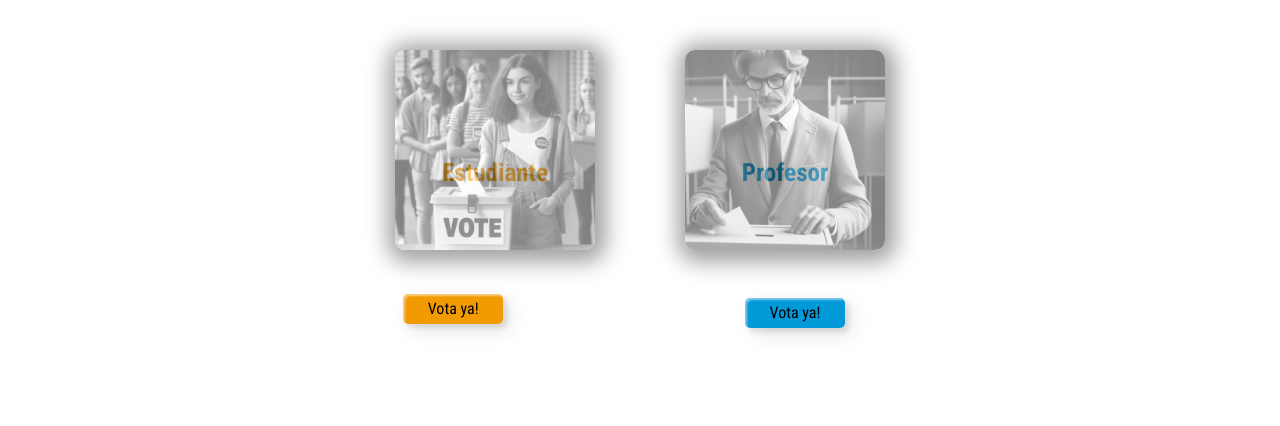
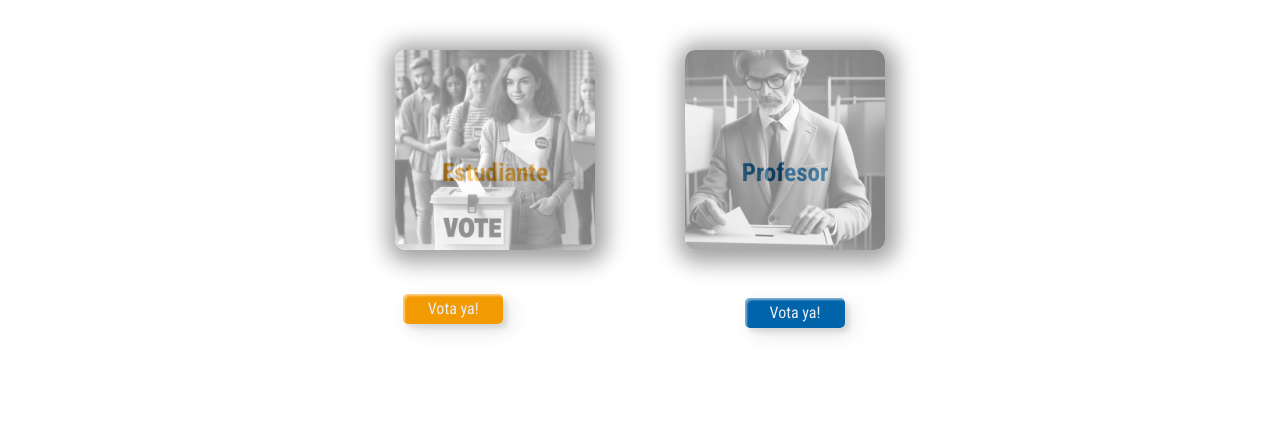
Before and after one commit to PablolzDev/Mockup---PascualBravo, a website: page index.html in a window 1280 px wide. Shown: the part 160-586 px from the top of the page. Drawn offline with nearby package versions, Linux system fonts and the light colour scheme.

Commit message:
Lobby finished

```diff
--- a/index.html
+++ b/index.html
@@ -76,13 +76,14 @@
         </a>
         </article>
       </section>
+      <!-- botones -->
       <section>
-        <button class="custom-btn btn-2">Vota ya!</button>
+        <a href="./pages/estudiantes.html"><button class="custom-btn btn-2">Vota ya!</button></a>
       </section>
 
 
       <section>
-        <button class="custom-btn1 btn-3">Vota ya!</button>
+        <a href="./pages/profesores.html"><button class="custom-btn1 btn-3">Vota ya!</button></a>
       </section>
     </main>-
 
--- a/src/css/imports.css
+++ b/src/css/imports.css
@@ -11,4 +11,5 @@
     --Aqua:#0299d8;
     --naranja: #f29a01;
     --black: #000;
+    --secondary: #0064ab;
 }
--- a/src/css/style.css
+++ b/src/css/style.css
@@ -66,7 +66,6 @@ BODY */
     top: 50%;
     left: 50%;
     transform: translate(-50%, -50%);
-    color: var(--black);
     font-size: 25px;
     color: var(--naranja);
     text-align: center;
@@ -77,9 +76,8 @@ BODY */
     top: 50%;
     left: 50%;
     transform: translate(-50%, -50%);
-    color: var(--black);
     font-size: 25px;
-    color: var(--Aqua);
+    color: var(--secondary);
     text-align: center;
 }
 
@@ -96,16 +94,6 @@ BODY */
     /* tus otros estilos de texto */
 }
 
-/* .votos .p2 {
-    position: absolute;
-    top: 50%;
-    left: 30%;
-    transform: translate(-50%, -50%);
-    color: var(--black);
-    font-size: 16px;
-    text-align: center;
-} */
-
 
 
 
@@ -120,7 +108,7 @@ BODY */
 .custom-btn {
     width:100px;
     height: 30px;
-    color: var(--black);
+    color: var(--white_grey);
     border-radius: 5px;
     padding: 5px 0px;
     font-weight: 200, bold;
@@ -157,7 +145,7 @@ BODY */
 .custom-btn1 {
     width:100px;
     height: 30px;
-    color: var(--black);
+    color: var(--white_grey);
     border-radius: 5px;
     padding: 5px 0px;
     font-weight: 200, bold;
@@ -174,8 +162,8 @@ BODY */
 }
 
 .btn-3 {
-    background: var(--Aqua);
-    background: linear-gradient(0deg,var(--Aqua) 0%, var(--Aqua) 100%);
+    background: var(--secondary);
+    background: linear-gradient(0deg,var(--secondary) 0%, var(--secondary) 100%);
     border: none;
 
 }
@@ -189,12 +177,6 @@ BODY */
       inset -4px -4px 6px 0 rgba(255,255,255,.2),
       inset 4px 4px 6px 0 rgba(0, 0, 0, .4);
 }
-
-
-
-
-
-
 
 /* FOOTER */
 
```
